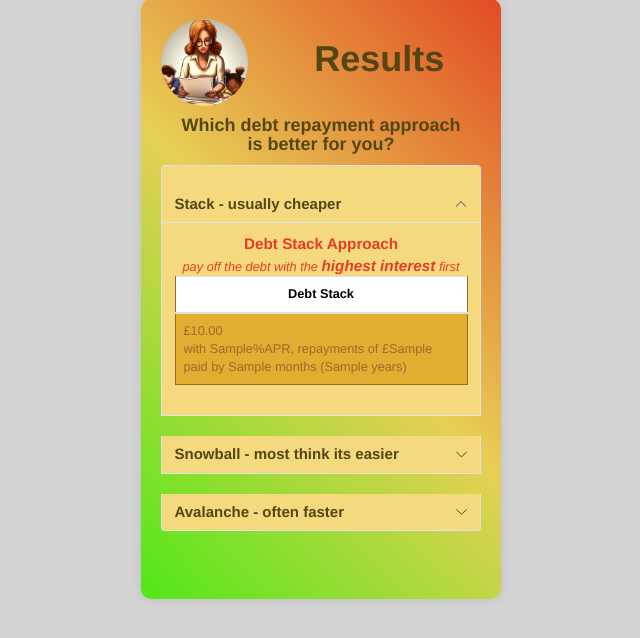
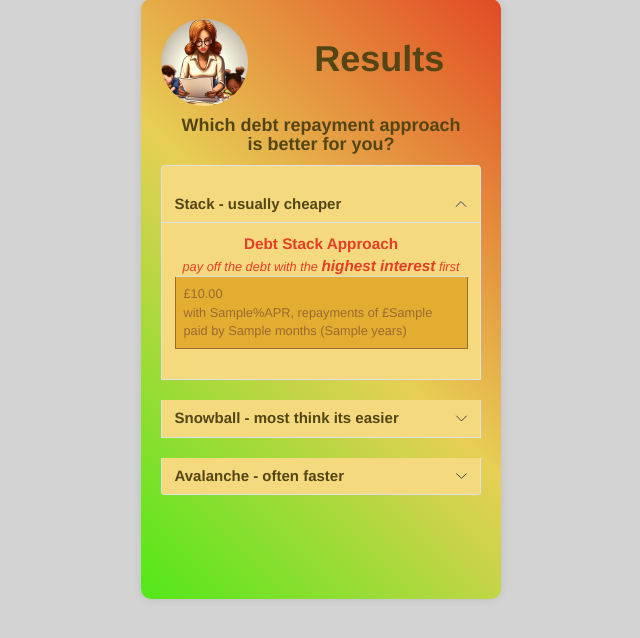
Before and after one commit to annwyl21/debt_comparison, a Flask app: template application/templates/results.html in a window 1280 px wide, after a click on "Stack - usually cheaper". Shown: the part 101-739 px from the top of the page, without its empty margins (319-959 px from the left). Run offline with Flask 3, Linux system fonts and the light colour scheme; the template is opened without the code that fills it: most values are stand-ins (such as "Sample title", 1, 10 or a date in 2020); some libraries are stand-ins or nearby versions.

Commit message:
removed table headers

```diff
--- a/application/static/styles/styles.css
+++ b/application/static/styles/styles.css
@@ -17,12 +17,17 @@ span {
 }
 
 table, th, td {
-    border: 1px solid #9d6930;
+    border: none;
     text-align: left;
 }
 
 td {
     color: #544515;
+}
+
+.table-striped {
+    border: 1px solid #9d6930;
+    text-align: left;
 }
 
 .table-striped>tbody>tr:nth-child(odd)>td,
--- a/application/templates/results.html
+++ b/application/templates/results.html
@@ -34,11 +34,6 @@
                         <i>pay off the debt with the <span>highest interest</span> first</i>
                         <br>
                         <table class="table table-striped">
-                            <thead>
-                                <tr>
-                                    <th>Debt Stack</th>
-                                </tr>
-                            </thead>
                             <tbody>
                             {% for object_instance in stack_dict.values() %}
                             <tr>
@@ -64,11 +59,6 @@
                         <i>pay off the <span>smallest debt</span> first</i>
                         <br>
                         <table class="table table-striped">
-                            <thead>
-                                <tr>
-                                    <th>Debt Snowball</th>
-                                </tr>
-                            </thead>
                             <tbody>
                                 {% for object_instance in snowball_dict.values() %}
                                 <tr>
@@ -94,11 +84,6 @@
                         <i>pay off the <span>biggest debt</span> first</i>
                         <br>
                         <table class="table table-striped">
-                            <thead>
-                                <tr>
-                                    <th>Debt Avalanche</th>
-                                </tr>
-                            </thead>
                             <tbody>
                                 {% for object_instance in avalanche_dict.values() %}
                                 <tr>
```
